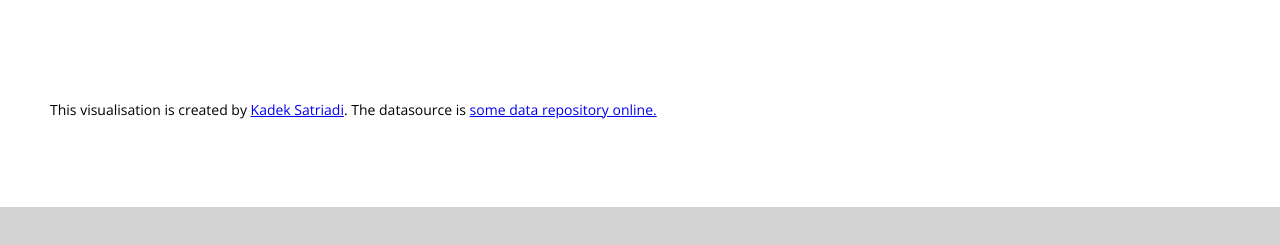
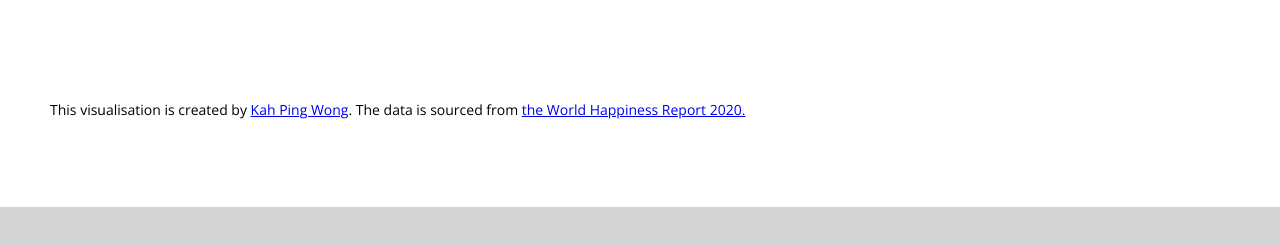
Before and after one commit to kahping98/fit3179_vega_lite, a plain HTML site: page assignment_2/index.html in a window 1280 px wide. Shown: the part 115-360 px from the top of the page. Drawn offline with nearby package versions, Linux system fonts and the light colour scheme; a script that the page names is missing.

Commit message:
Update index.html

```diff
--- a/assignment_2/index.html
+++ b/assignment_2/index.html
@@ -89,7 +89,7 @@
 
     <div class="pure-g">
       <div class="pure-u-1-1 small-font">
-        <p>This visualisation is created by <a href="https://github.com/KadekSatriadi" target="_blank">Kadek Satriadi</a>. The datasource is <a href="#"" target="_blank">some data repository online</href>.</p>
+        <p>This visualisation is created by <a href="https://github.com/kahping98" target="_blank">Kah Ping Wong</a>. The data is sourced from <a href="https://worldhappiness.report/ed/2020/"" target="_blank">the World Happiness Report 2020</href>.</p>
       </div>
     </div>
 
```
